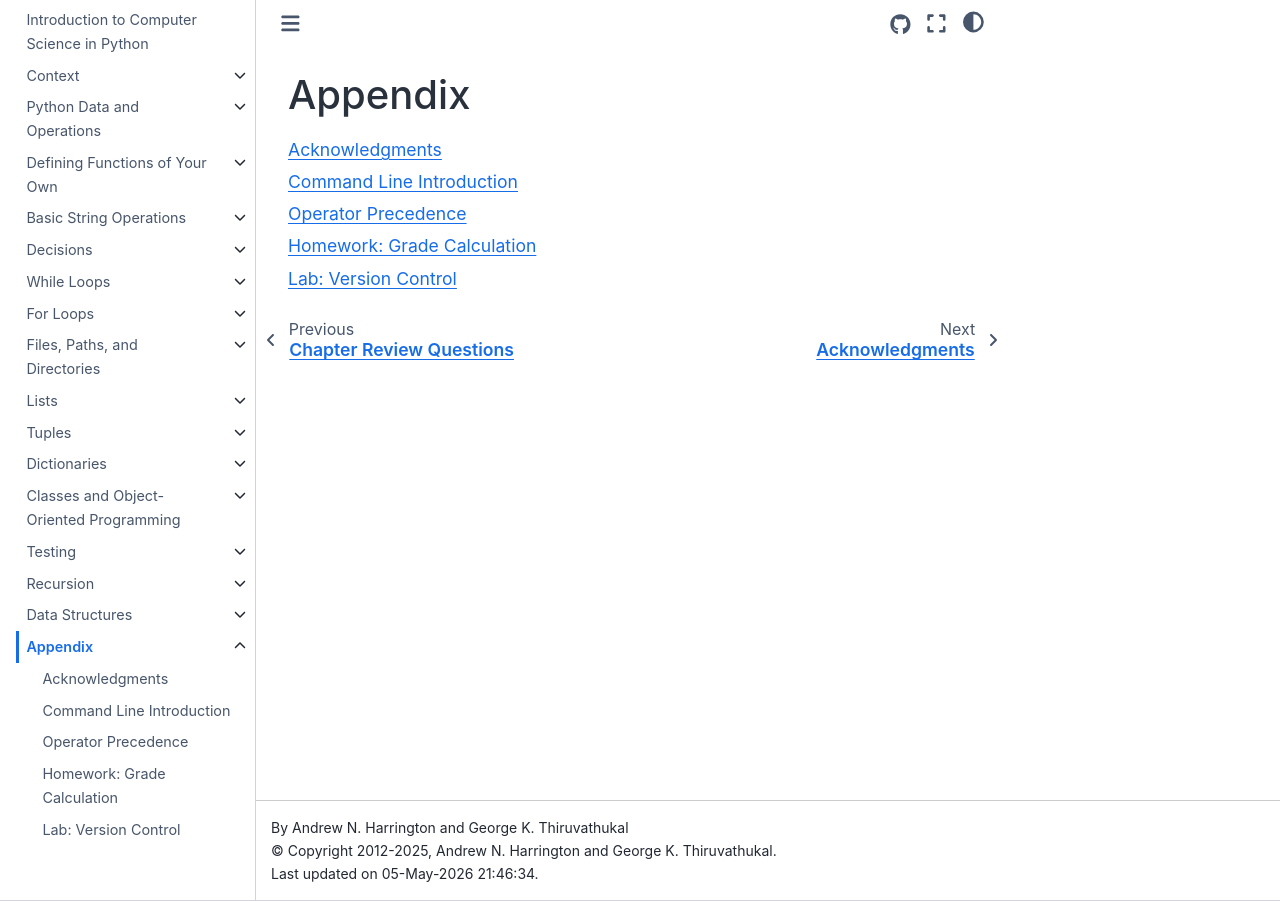
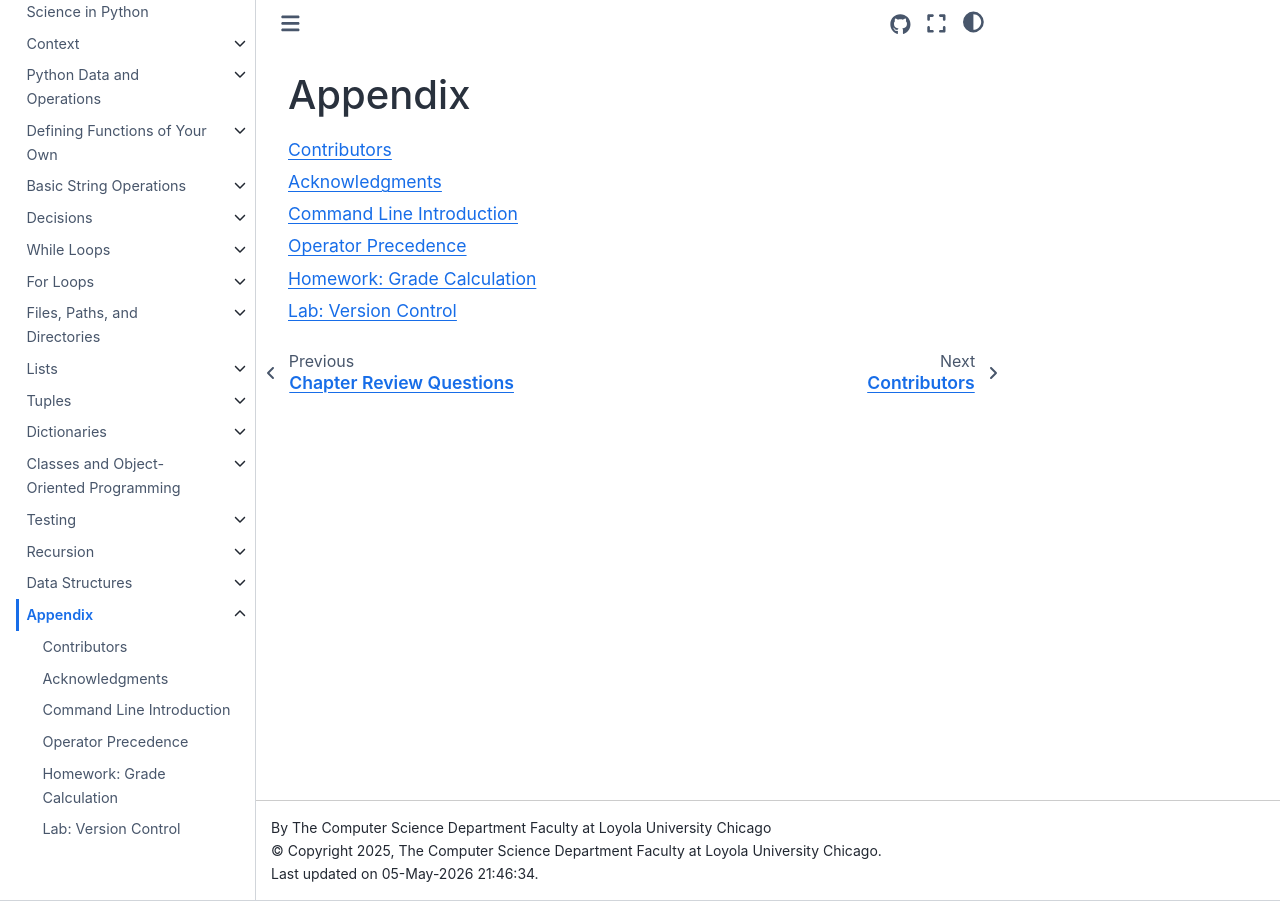
Before and after one commit to gkthiruvathukal/introcs-python-ai, a Sphinx documentation site: the page built from source/appendix/appendix.rst, in a window 1280 px wide. Built offline with Sphinx 7.4.7 and the Sphinx Book theme 1.1.4, drawn with Linux system fonts in a browser that asks for light colours.

Commit message:
Set author to CS Department Faculty at Loyola; add contributors placeholder
Co-Authored-By: Claude Sonnet 4.6 <noreply@anthropic.com>

```diff
--- a/source/appendix/appendix.rst
+++ b/source/appendix/appendix.rst
@@ -4,6 +4,7 @@ Appendix
 .. toctree::
    :maxdepth: 2
 
+   contributors
    acknowledgments
    cmdline
    precedence
--- a/source/conf.py
+++ b/source/conf.py
@@ -19,8 +19,8 @@ source_suffix = '.rst'
 master_doc = 'index'
 
 project = u'Introduction to Computer Science in Python'
-author = u'Andrew N. Harrington and George K. Thiruvathukal'
-copyright = u'2012-2025, Andrew N. Harrington and George K. Thiruvathukal'
+author = u'The Computer Science Department Faculty at Loyola University Chicago'
+copyright = u'2025, The Computer Science Department Faculty at Loyola University Chicago'
 
 version = date.today().strftime("%d %b %Y")
 release = version
@@ -65,7 +65,7 @@ latex_elements = {}
 latex_documents = [
     ('index', 'introcs-python.tex',
      u'Introduction to Computer Science in Python',
-     u'Andrew N. Harrington and George K. Thiruvathukal', 'manual'),
+     u'The Computer Science Department Faculty at Loyola University Chicago', 'manual'),
 ]
 
 epub_basename = 'introcs-python'
```
Also changed, not shown: source/appendix/contributors.rst (added, +26 -0 lines).
